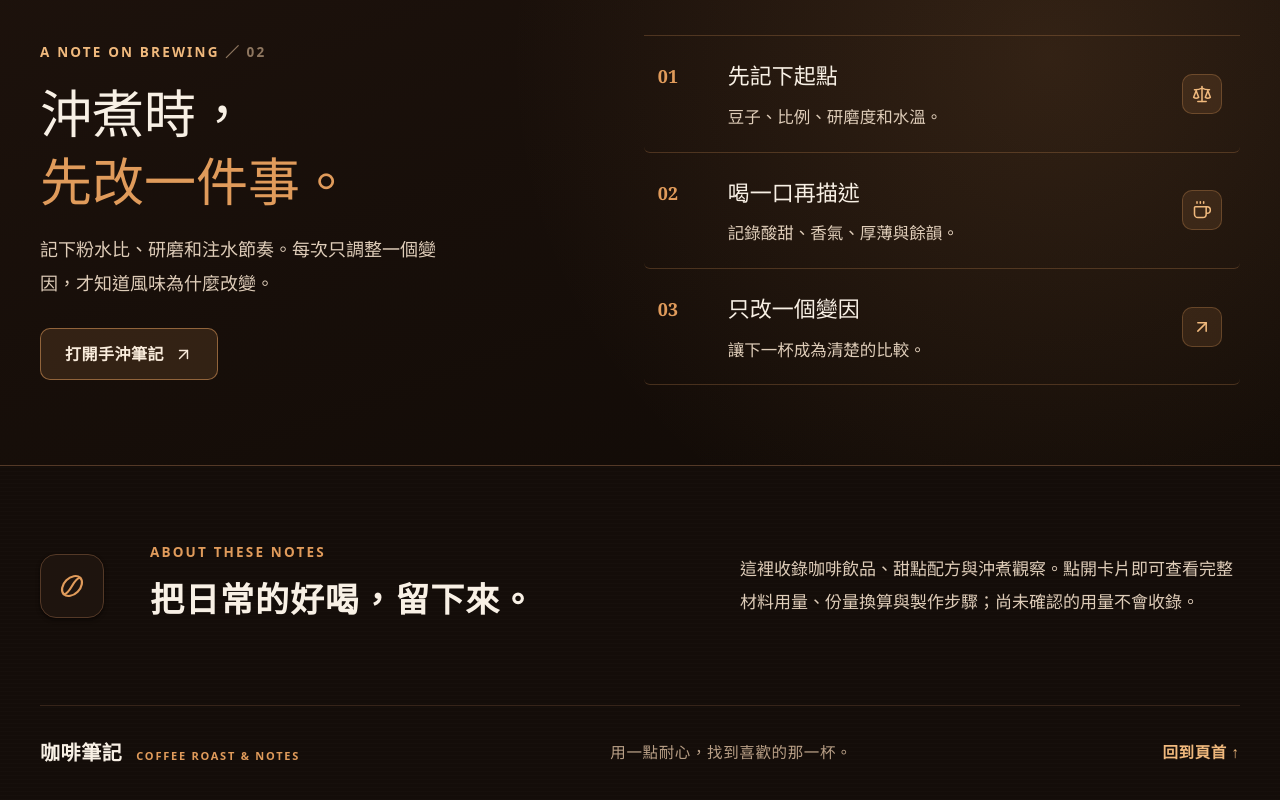
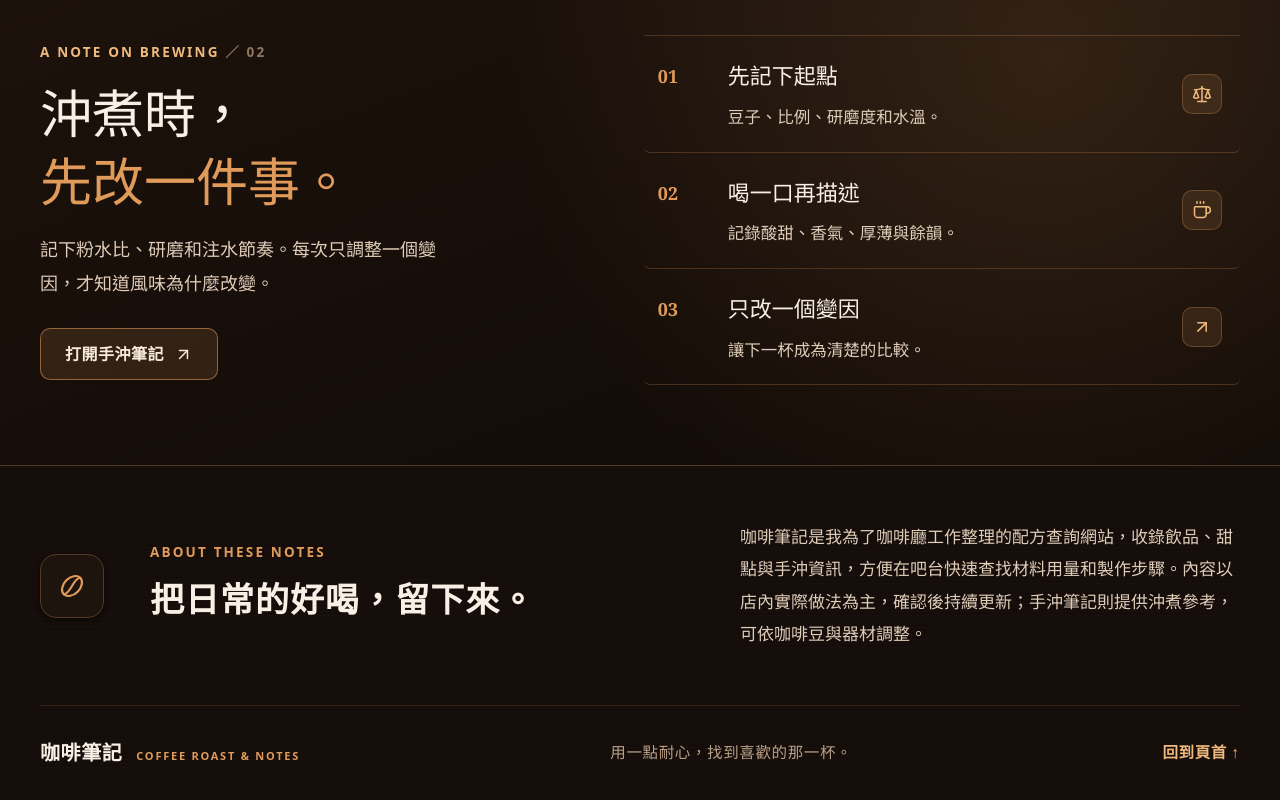
Before and after one commit to erickuo0707/1103home-work, a plain HTML site: page site/index.html in a window 1280 px wide. Shown: the part 6395-7195 px from the top of the page. Drawn offline with Linux system fonts and the light colour scheme.

Commit message:
更新網站 About 專案介紹

```diff
--- a/site/index.html
+++ b/site/index.html
@@ -323,7 +323,7 @@
         <p class="eyebrow">ABOUT THESE NOTES</p>
         <h2 id="about-title">把日常的好喝，<br class="mobile-break">留下來。</h2>
       </div>
-      <p class="about-copy">這裡收錄咖啡飲品、甜點配方與沖煮觀察。點開卡片即可查看完整材料用量、份量換算與製作步驟；尚未確認的用量不會收錄。</p>
+      <p class="about-copy">咖啡筆記是我為了咖啡廳工作整理的配方查詢網站，收錄飲品、甜點與手沖資訊，方便在吧台快速查找材料用量和製作步驟。內容以店內實際做法為主，確認後持續更新；手沖筆記則提供沖煮參考，可依咖啡豆與器材調整。</p>
     </section>
   </main>
 
```
